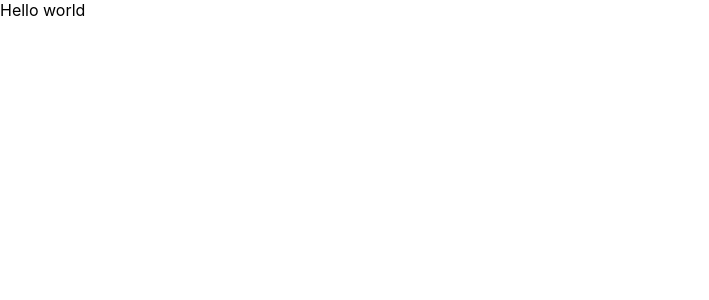
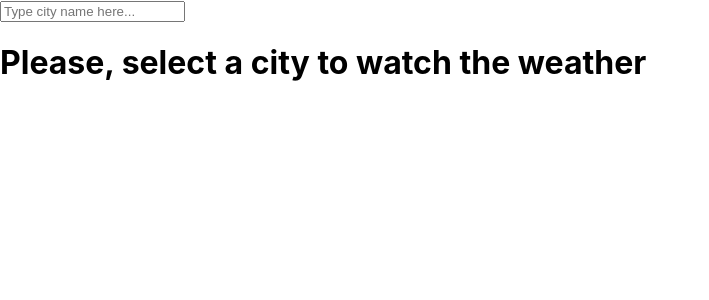
Before and after one commit to Dereden399/weather-page, a React (Create React App) app: page / in a window 1280 px wide. Shown: the top 300 px of the page, without its empty margins (0-709 px from the left). Built offline with nearby package versions, Linux system fonts and the light colour scheme.

Commit message:
base weather service added

```diff
--- a/package.json
+++ b/package.json
@@ -10,6 +10,7 @@
     "@types/node": "^16.11.41",
     "@types/react": "^18.0.14",
     "@types/react-dom": "^18.0.5",
+    "axios": "^0.27.2",
     "react": "^18.2.0",
     "react-dom": "^18.2.0",
     "react-scripts": "5.0.1",
--- a/src/App.tsx
+++ b/src/App.tsx
@@ -1,7 +1,21 @@
-import React from "react";
+import React, { useEffect, useState } from "react";
+import SearchBar from "./components/searchBar";
+import WeatherInfo from "./components/WeatherInfo";
+import { getWeather } from "./services/weatherService";
+import { WeatherData } from "./types";
 
 const App = () => {
-  return <div>Hello world</div>;
+  const [curretCityData, setCurretData] = useState<WeatherData | null>(null);
+  return (
+    <div>
+      <SearchBar />
+      {curretCityData ? (
+        <WeatherInfo data={curretCityData} />
+      ) : (
+        <h1>Please, select a city to watch the weather</h1>
+      )}
+    </div>
+  );
 };
 
 export default App;
--- /dev/null
+++ b/src/components/WeatherInfo.tsx
@@ -0,0 +1,12 @@
+import React from "react";
+import { WeatherData } from "../types";
+
+const WeatherInfo = ({ data }: { data: WeatherData }) => {
+  return (
+    <div>
+      <h1>{data.name}</h1>
+    </div>
+  );
+};
+
+export default WeatherInfo;
--- /dev/null
+++ b/src/components/searchBar.tsx
@@ -0,0 +1,7 @@
+import React from "react";
+
+const SearchBar = () => {
+  return <input placeholder='Type city name here...' />;
+};
+
+export default SearchBar;
--- /dev/null
+++ b/src/services/weatherService.ts
@@ -0,0 +1,17 @@
+import axios from "axios";
+import { WeatherData } from "../types";
+
+const weatherApi = process.env.REACT_APP_WEATHER_API;
+
+const link = "https://api.openweathermap.org/data/2.5/weather?";
+
+export const getWeather = async (cityName: string): Promise<WeatherData> => {
+  console.log(weatherApi);
+  const { data: weather } = await axios.get<WeatherData>(
+    link + `q=${cityName}&appid=${weatherApi}&units=metric`
+  );
+  if (Number(weather.cod) === 404) {
+    throw new Error("city not found");
+  }
+  return weather;
+};
--- /dev/null
+++ b/src/types.ts
@@ -0,0 +1,39 @@
+export interface WeatherData {
+  coord: {
+    lon: number;
+    lat: number;
+  };
+  weather: Array<{
+    id: number;
+    main: string;
+    description: string;
+    icon: string;
+  }>;
+  base: string;
+  main: {
+    temp: number;
+    feels_like: number;
+    temp_min: number;
+    temp_max: number;
+    pressure: number;
+    humidity: number;
+  };
+  visibility: number;
+  wind: {
+    speed: number;
+    deg: number;
+  };
+  clouds: { all: number };
+  dt: number;
+  sys: {
+    type: number;
+    id: number;
+    country: string;
+    sunrise: number;
+    sunset: number;
+  };
+  timezone: number;
+  id: number;
+  name: string;
+  cod: number;
+}
```
Also changed, not shown: 1 other file (tests, documents, lock files or other folders).
